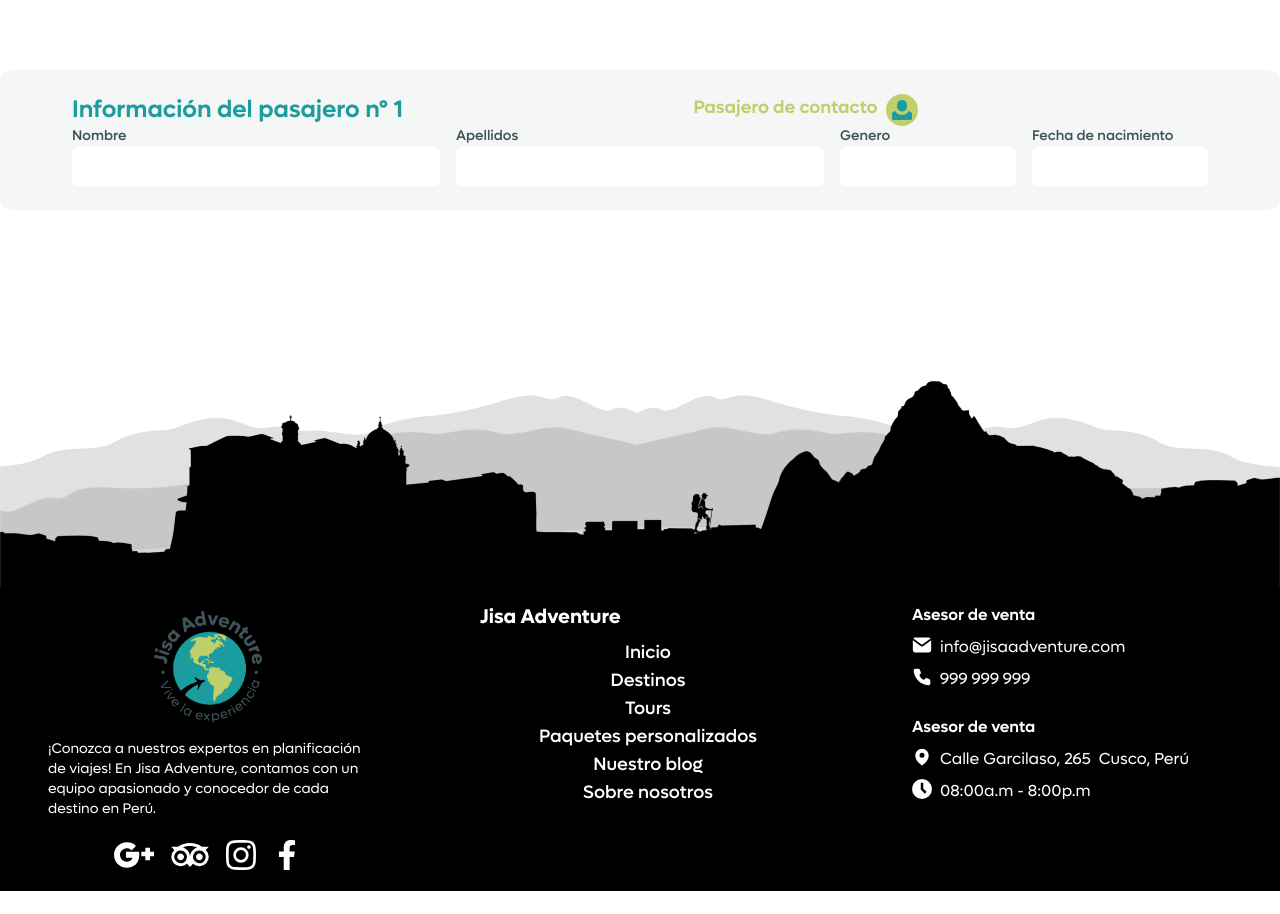
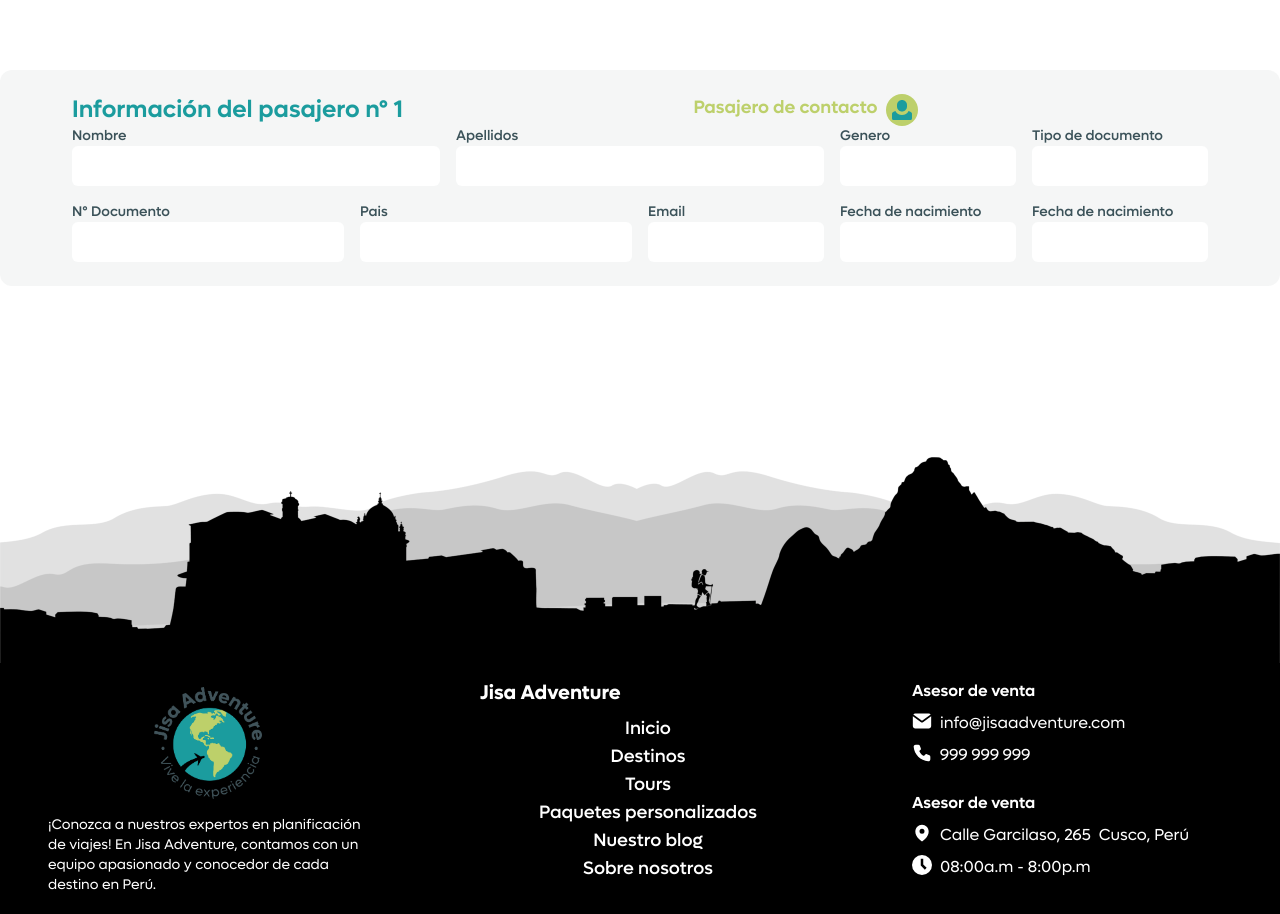
Before and after one commit to JhonatanCastilloSullca/WebJisa, a React (Vite) app: page /carrito in a window 1280 px wide. Shown: the part 860-1774 px from the top of the page. Before the commit the page ends 1751 px from the top, so only its background shows below. Built offline with nearby package versions, Linux system fonts and the light colour scheme.

Commit message:
Carrito2

```diff
--- a/src/pages/Cart.jsx
+++ b/src/pages/Cart.jsx
@@ -146,6 +146,36 @@ const Cart = () => {
                                 </div>
                                 <div className="md:col-span-2 col-span-2 flex flex-col">
                                     <div className="flex flex-col">
+                                        <span className='font-medium text-sm text-JisaGris'>Tipo de documento</span>
+                                        <input type="text" className='h-10 rounded-md' />
+                                    </div>
+                                </div>
+                                <div className="md:col-span-3 col-span-3 flex flex-col">
+                                    <div className="flex flex-col">
+                                        <span className='font-medium text-sm text-JisaGris'>N° Documento</span>
+                                        <input type="text" className='h-10 rounded-md' />
+                                    </div>
+                                </div>
+                                <div className="md:col-span-3 col-span-3 flex flex-col">
+                                    <div className="flex flex-col">
+                                        <span className='font-medium text-sm text-JisaGris'>Pais</span>
+                                        <input type="text" className='h-10 rounded-md' />
+                                    </div>
+                                </div>
+                                <div className="md:col-span-2 col-span-2 flex flex-col">
+                                    <div className="flex flex-col">
+                                        <span className='font-medium text-sm text-JisaGris'>Email</span>
+                                        <input type="text" className='h-10 rounded-md' />
+                                    </div>
+                                </div>
+                                <div className="md:col-span-2 col-span-2 flex flex-col">
+                                    <div className="flex flex-col">
+                                        <span className='font-medium text-sm text-JisaGris'>Fecha de nacimiento</span>
+                                        <input type="text" className='h-10 rounded-md' />
+                                    </div>
+                                </div>
+                                <div className="md:col-span-2 col-span-2 flex flex-col">
+                                    <div className="flex flex-col">
                                         <span className='font-medium text-sm text-JisaGris'>Fecha de nacimiento</span>
                                         <input type="text" className='h-10 rounded-md' />
                                     </div>
```
